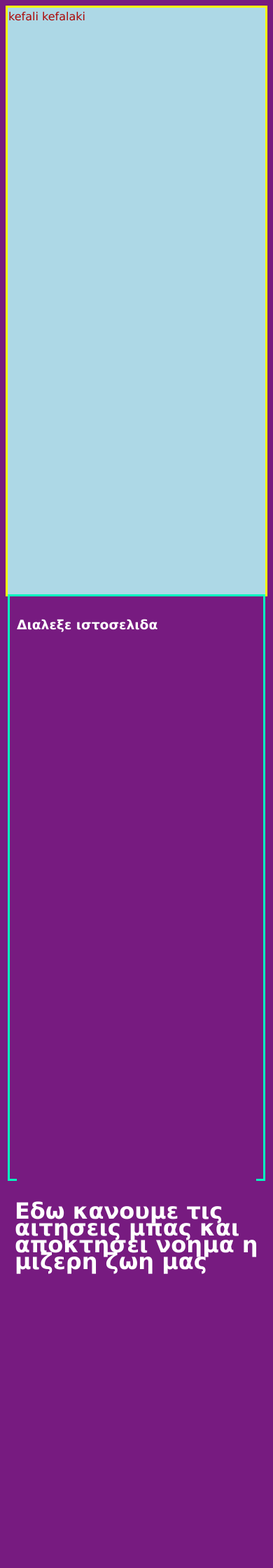
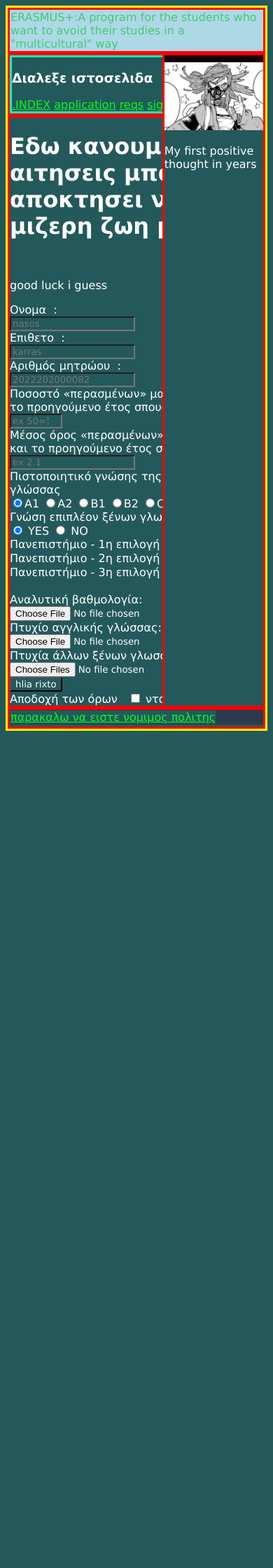
Before and after one commit to Naskarios/Demo--Erasmus--Website-For-Uni, a PHP site: page /media/application.html in a window 390 px wide. Shown: the top 2240 px of the page at 70% size. After the commit the page ends 1044 px from the top, so only its background shows below. Run offline with PHP 8.4, Linux system fonts and the light colour scheme.

Commit message:
grid view done in index

```diff
--- a/media/application.html
+++ b/media/application.html
@@ -8,23 +8,25 @@
     </head>
 
     <body>
-        <div class="container ">
-            <header>kefali kefalaki</header>
-            <div class="row">
-                <nav class="col-s-12 col-m-12 col-l-12">
+        <div class="container">
+            <div class="first">
+                <header>ERASMUS+:A program for the
+                    students who want to avoid their studies in a "multicultural" way
+                </header>
+            </div>
+            <div class="second">
+                <nav >
                     <h3 class="a1">Διαλεξε ιστοσελιδα</h3>
-
                     <a class="a1 " href="index.htm">.INDEX</a>
                     <a class="a1 " href="application.html">application</a>
                     <a class="a1 " href="reqs.html">reqs</a>
                     <a class="a1 " href="sign-up.htm">sign-up</a>
                     <a class="a1 " href="login.htm">login</a>
                     <a class="a1 " href="more.html">more</a>
-
                 </nav>
             </div>
-            <div class="row">
-                <div class="col-s-12 col-m-12 col-l-12">
+
+            <div class="third">
                 <h1>Εδω κανουμε τις αιτησεις μπας και αποκτησει νοημα η μιζερη ζωη μας</h1>
                 <br><p>good luck i guess</p>
                    <!--Oso afora ta methods den dinei idiaterh shmasia akoma opote parakalw
@@ -90,15 +92,16 @@
                         νταξ <BR>
                 </form>
             </div>
-            </div>
-            <div class="row">
-                <div class="col-s-12 col-m-12 col-l-12">
+            <div class="fourth">
                     <img src="images-videos/u2nknown.png" alt="good luck anime girl">
                     <p>My first positive thought in years</p>
             </div>
-            </div>
-        <footer>
+            <div class="last">
+                <footer >
                     <a href="judas.htm">παρακαλω να ειστε νομιμος πολιτης</a>
                 </footer>
+            </div>
+        </div>
+
     </body>
 </html>
--- a/media/more.html
+++ b/media/more.html
@@ -8,8 +8,10 @@
 
     <body>
         <div class="container">
-            <div class="header"><h1>header edw</h1>
-            </div>
+            <header>ERASMUS+:A program for the
+                students who want to avoid their studies in a "multicultural" way
+            </header>
+
             <h3>Διαλεξε ιστοσελιδα</h3>
                 <nav>
                     <a href="index.htm">INDEX</a>|
--- a/styles/styles.css
+++ b/styles/styles.css
@@ -1,7 +1,81 @@
+
+  /* GRID SPECIFIC */
+.container{
+                /*5 X 5 GRID */
+  display: grid;
+  grid-template-columns: repeat(5,1fr);
+  grid-template-rows: repeat(5,minmax(30px,auto));
+  margin: 0 px;
+  border: 3px solid rgb(251, 255, 0);
+  width: 100%;
+  height: 100%;
+
+
+}
+.container div{
+  border: 3px solid rgb(255, 0, 0);
+}
+.first{ grid-column: 1/6; grid-row: 1/2; }
+.second{  grid-column: 1/2; grid-row: 2/3;}
+.third{ grid-column: 2/4; grid-row: 2/5;}
+.fourth{grid-column: 4/6; grid-row: 2/5;}
+.last{ grid-column: 1/6; grid-row: 5/6; }
+/*
+.fifth{}
+.sixth{}
+*/
+.sidebar{
+  float: left;
+}
+    /* FOUNDATIONAL TAGS-CLASSES*/
+main{
+  float: right;
+
+}
 nav {
   display: block;
   border: 3px solid rgb(0, 255, 191);
 
+}
+header{
+/*  background-color:rgb(44, 58, 78);*/
+background-color:rgb(83, 52, 196);
+  color: rgb(68, 202, 113);
+  padding: 1px;
+}
+
+footer{
+  background-color:rgb(44, 58, 78);
+  color: rgb(99, 1, 1);
+  padding: 1px;
+  clear: both;
+}
+
+table {
+  table-layout: fixed;
+  width: 100%;
+  border-collapse: collapse;
+  border: 3px solid rgb(0, 255, 191);
+}
+td {
+  padding: 5px;
+}
+    /*UNIVERSAL SELECTOR */
+* {
+  font-family: Verdana, Arial, sans-serif;
+  background-color:rgb(36, 89, 92);
+  color: rgb(255, 255, 255);
+  box-sizing: border-box;
+  max-width: 100%;
+  max-height: 100%;
+}
+ a{
+  color: #00ff15;
+ }
+
+    /* CUSTOM STUFF*/
+.text-center {
+  text-align: center;
 }
 .dropdown {
   position: relative;
@@ -24,16 +98,6 @@ nav {
     .judas {
       background-image: url('../media/images-videos/judas2.jpg');
     }
-    /*UNIVERSAL SELECTOR */
-    * {
-      font-family: Verdana, Arial, sans-serif;
-      /*background-color:rgb(20, 25, 32);*/
-      background-color:rgb(119, 27, 128);
-      color: rgb(255, 255, 255);
-      box-sizing: border-box;
-      max-width: 100%;
-      max-height: 100%;
-    }
 
     /* WE GOIN RESPONSIVE
     TO DO: collum fixing and html5 format "style" fixes
@@ -42,103 +106,19 @@ nav {
     /*https://www.youtube.com/watch?v=0JcM8jLAfdo FULL*/
 
 
-    table {
-      table-layout: fixed;
-      width: 100%;
-      border-collapse: collapse;
-      border: 3px solid rgb(0, 255, 191);
-    }
-    td {
-      padding: 5px;
-    }
-
-    .container{
-      margin: 0 px;
-      border: 3px solid rgb(251, 255, 0);
-      width: 100%;
-      line-height: 150%;
-      position: relative;
-    }
-
-    header{
-      background-color: rgb(82, 202, 92);
-      color: rgb(172, 7, 7);
-      padding: 1px;
-
-    }
-
-    footer{
-      background-color: aqua;
-      color: rgb(99, 1, 1);
-      padding: 1px;
-      clear: both;
-    }
-
-    [class*="col-"]
-    {
-      float: left;
-      padding: 10px;
-    }
-    /*estw kai padding*/
-/*Για κάθε, λοιπόν, γραμμή που θέλουμε να δημιουργήσουμε,
-θα δημιουργούμε ένα γραμμής ( ) και μέσα σε αυτό
-θα τοποθετούμε όσες περιοχές ( ) επιθυμούμε,
-προσέχοντας μόνο το άθροισμα των στηλών των περιοχών
-αυτών να μην ξεπερνάει τις 12*/
-
-    .col-l-1 {width: 8.33%}
-    .col-l-2 {width: 16.66%}
-    .col-l-3 {width: 25%}
-    .col-l-4 {width: 33.33%}
-    .col-l-5 {width: 41.66%}
-    .col-l-6 {width: 50%}
-    .col-l-7 {width: 58.33%}
-    .col-l-8 {width: 66.66%}
-    .col-l-9 {width: 75%}
-    .col-l-10 {width: 83.33%}
-    .col-l-11 {width: 91.66%}
-    .col-l-12 {width: 100%}
-
 @media screen and (max-width:768px) {
   /*tablet*/
-  .col-m-1 {width: 8.33%}
-  .col-m-2 {width: 16.66%}
-  .col-m-3 {width: 25%}
-  .col-m-4 {width: 33.33%}
-  .col-m-5 {width: 41.66%}
-  .col-m-6 {width: 50%}
-  .col-m-7 {width: 58.33%}
-  .col-m-8 {width: 66.66%}
-  .col-m-9 {width: 75%}
-  .col-m-10 {width: 83.33%}
-  .col-m-11 {width: 91.66%}
-  .col-m-12 {width: 100%}
+
   header{background-color: rgb(0, 215, 243);}
-  *{box-sizing: border-box;
-  }
+
 }
 
 @media screen and (max-width:600px) {
   /*phone*/
-  .col-s-1 {width: 8.33%}
-  .col-s-2 {width: 16.66%}
-  .col-s-3 {width: 25%}
-  .col-s-4 {width: 33.33%}
-  .col-s-5 {width: 41.66%}
-  .col-s-6 {width: 50%}
-  .col-s-7 {width: 58.33%}
-  .col-s-8 {width: 66.66%}
-  .col-s-9 {width: 75%}
-  .col-s-10 {width: 83.33%}
-  .col-s-11 {width: 91.66%}
-  .col-s-12 {width: 100%}
+
   header{background-color: lightblue;}
-  *{box-sizing: border-box;
-    height: 100%;} /* OH LORD ITS GETTING SUCKED*/
+  .first{ grid-column: 1/6; grid-row: 1/2; }
+  .second{  grid-column: 1/6; grid-row: 2/3;}
+  .third{ grid-column: 1/6; grid-row: 3/5;}
+  .last{ grid-column: 1/6; grid-row: 5/6; }
 }
-
-.text-center {
-
-  text-align: center;
-
-}
```
Also changed, not shown: media/index.htm (+14 -10 lines), media/login.htm (+7 -13 lines), media/reqs.html (+4 -3 lines), media/sign-up.htm (+12 -10 lines). Lines whose indentation alone changed are shown as unchanged.
